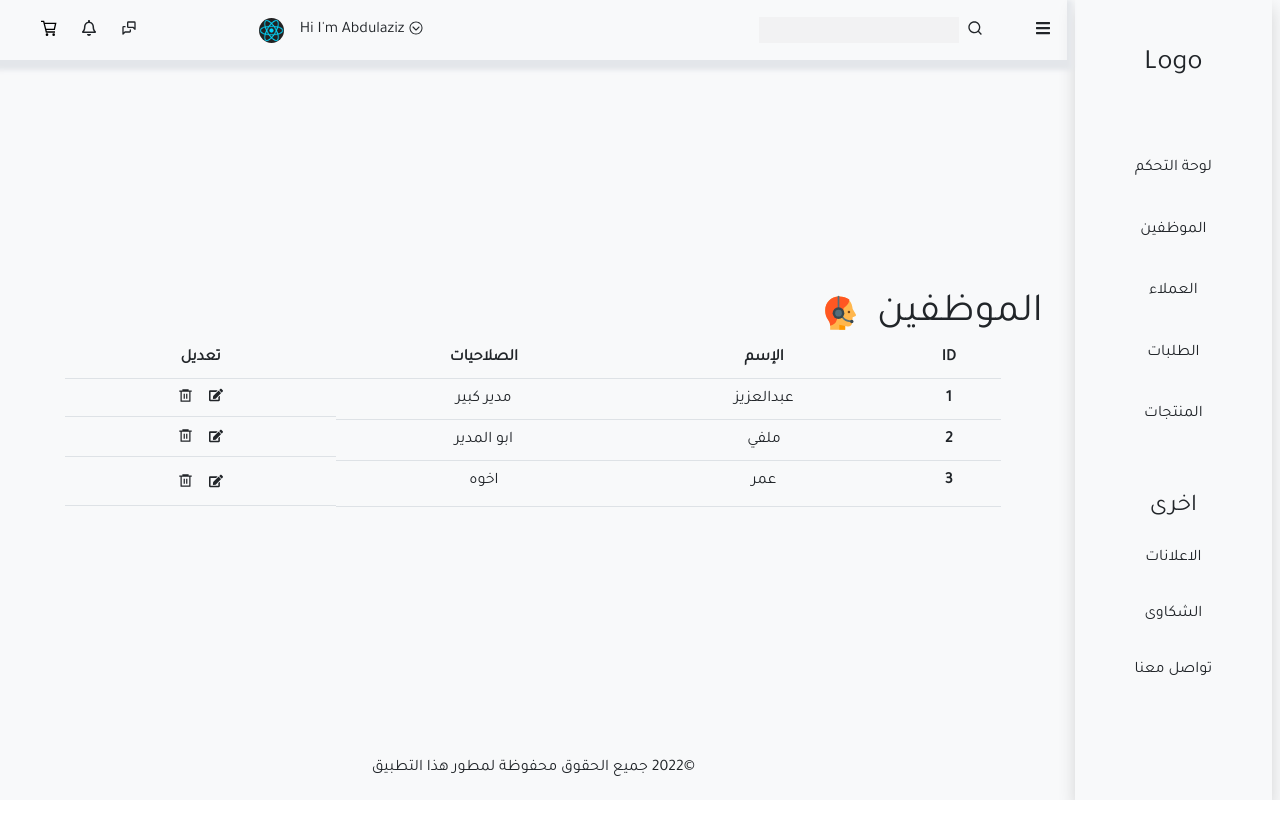
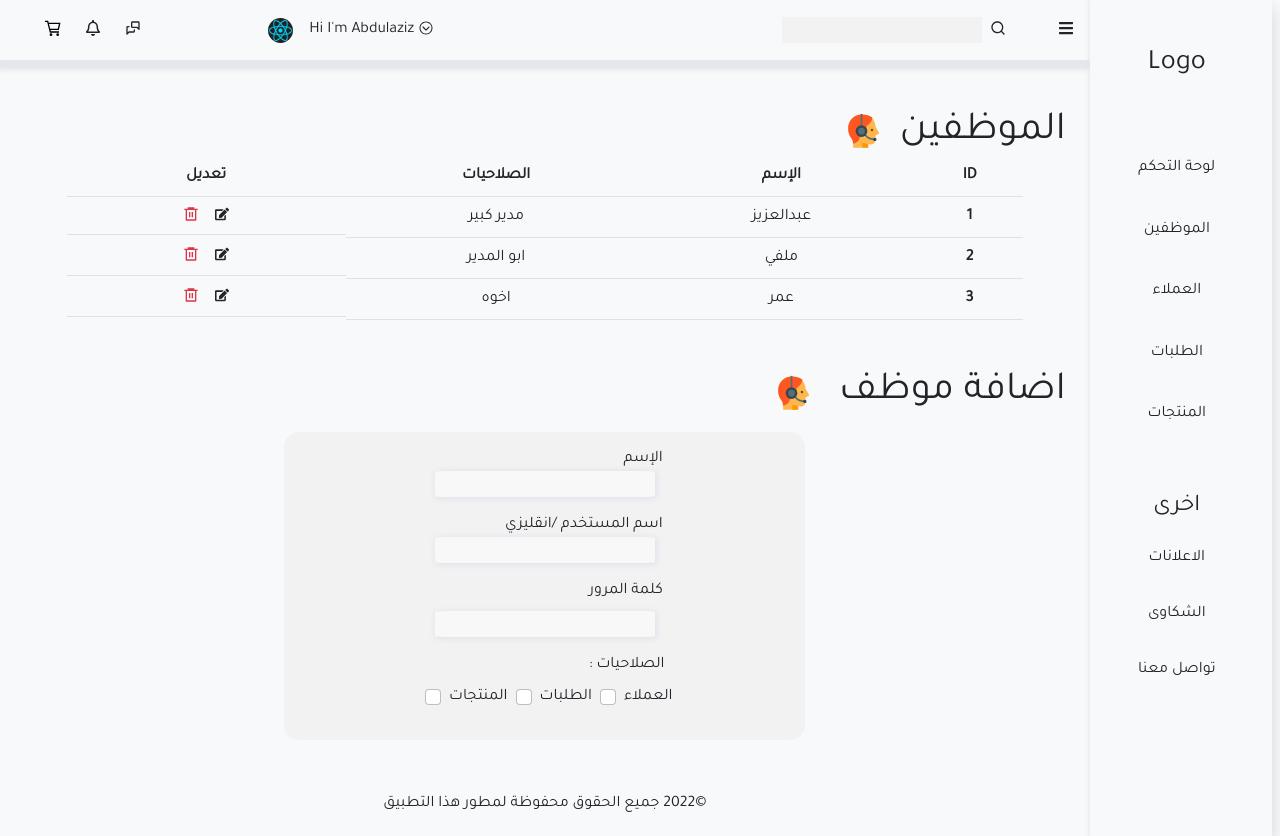
Before and after one commit to azmlan/dashboard-react, a React (Create React App) app: page /employees in a window 1280 px wide. Before the commit the page ends 800 px from the top, so only its background shows below. Built offline with nearby package versions, Linux system fonts and the light colour scheme.

Commit message:
Add Employee done

```diff
--- a/src/App.css
+++ b/src/App.css
@@ -2,8 +2,23 @@ body{
     padding: 0;
     margin: 0;
 }
+.App{
+display: flex;
+flex-direction: row;
+}
 .sidebarApp{
-
+    flex-grow: 0.1;
+    overflow: hidden;
+    box-shadow:  1px 1px 5px 2px #e3e6ea;
+}
+.appContent{
+    flex-grow: 0.9;
+    overflow: hidden;
+}
+.sidebar{
+    position: relative;
+    height: 100%;
+    width: 100%;;
 }
 .noBorder{
     border: none;
@@ -19,6 +34,25 @@ body{
 .min-h-50{
     min-height: 50px;
     max-height: 70px;
+}
+.lightInput{
+    border: none;
+    background-color: rgba(253, 251, 251, 0.7);
+    width: 220px;
+    border-radius: 5%;
+    box-shadow:  1px 1px 5px 2px #e3e6ea;
+    outline: none;
+}
+.lightInput:focus{
+        padding: 2px;
+        transition: ease-in-out 0.3s;
+}
+.inputBox{
+    display: flex;
+    flex-direction: column;
+    align-items: center;
+    padding: 15px;
+    border-radius: 15px;
 }
 .searchBox{
     border: none;
@@ -91,7 +125,9 @@ tbody tr:hover{
     transition: ease-in-out 0.3s;
 }
 
-
+.bgGray{
+    background-color: rgb(227, 226, 226,0.3);
+}
 @media (max-width: 576px) {
     .col-xs-12 {
         flex: 0 0 auto;
--- a/src/App.js
+++ b/src/App.js
@@ -12,13 +12,13 @@ import Products from "./pages/Products";
 
 function App() {
   return (
-    <div className="App   col-12 d-flex  vh-100 bg-light">
+    <div className="App    bg-light">
       <Router>
-      <div className="sidebarApp  col-2 ">
+      <div className="sidebarApp  ">
         <Sidebar />
       </div>
-      <div className="col-9    d-flex flex-column flex-grow-1 justify-content-between">
-        <div className=" ">
+      <div className="appContent d-flex flex-column  justify-content-between">
+        <div className="navbarApp  ">
           <Navbar />
         </div>
       <Routes>
@@ -31,7 +31,7 @@ function App() {
 
         <Route path="*" element={<ErrorPage/>}/>
       </Routes>
-        <div className="">
+        <div className="footerApp mt-5 ">
           <Footer />
         </div>
       </div>
--- a/src/pages/Clients.jsx
+++ b/src/pages/Clients.jsx
@@ -31,51 +31,51 @@ export default function Clients() {
               <td>القصيم - بريدة</td>
               <td className="">
               <button className="btn btn-sm noBorder mx-2 noPadding text-dark">
-                  <FiEye size={14} />
+                  <FiEye  size={16} />
                 </button>
                 <button className="btn btn-sm noBorder mx-2 noPadding  text-dark">
                   <FaEdit size={14} />
                 </button>
                 <button className="btn btn-sm noBorder mx-2 noPadding text-dark ">
-                  <RiDeleteBin6Line size={15} />
+                  <RiDeleteBin6Line className="text-danger" size={16} />
                 </button>
               </td>
             </tr>
             <tr>
               <th>2</th>
               <td>
-                <button type="button" className="btn btn-sm noBorder" onClick={()=>alert('بيانات العميل')} style={{fontSize:15}}>عمر</button>
+                <button type="button" className="btn btn-sm noBorder" onClick={()=>alert('بيانات العميل')} style={{fontSize:16}}>عمر</button>
               </td>
               <td>molvy51@gmail.com</td>
               <td>القصيم - بريدة</td>
               <td className="">
               <button className="btn btn-sm noBorder mx-2 noPadding text-dark">
-                  <FiEye size={14} />
+                  <FiEye size={16} />
                 </button>
                 <button className="btn btn-sm noBorder mx-2 noPadding text-dark">
                   <FaEdit size={14} />
                 </button>
                 <button className="btn btn-sm noBorder mx-2 noPadding text-dark ">
-                  <RiDeleteBin6Line size={15} />
+                  <RiDeleteBin6Line className="text-danger" size={16} />
                 </button>
               </td>
             </tr>
             <tr>
               <th>3</th>
               <td>
-                <button type="button" className="btn btn-sm noBorder" onClick={()=>alert('بيانات العميل')} style={{fontSize:15}}>ملفي</button>
+                <button type="button" className="btn btn-sm noBorder" onClick={()=>alert('بيانات العميل')} style={{fontSize:18}}>ملفي</button>
               </td>
               <td>omar053@hotmail.com</td>
               <td>القصيم - بريدة</td>
               <td className="">
                 <button className="btn btn-sm noBorder mx-2 noPadding text-dark">
-                  <FiEye size={14} />
+                  <FiEye size={16} />
                 </button>
                 <button className="btn btn-sm noBorder mx-2 noPadding   text-dark    ">
                   <FaEdit size={14} />
                 </button>
                 <button className="btn btn-sm noBorder mx-2 noPadding   text-dark ">
-                  <RiDeleteBin6Line size={15} />
+                  <RiDeleteBin6Line className="text-danger" size={16} />
                 </button>
               </td>
             </tr>
--- a/src/pages/Employees.jsx
+++ b/src/pages/Employees.jsx
@@ -5,7 +5,7 @@ import {FcCustomerSupport} from 'react-icons/fc';
 export default function Employees() {
   return (
     <div className='employees '>
-      <div className='d-flex flex-row  justify-content-start align-items-center mx-4'>
+      <div className='d-flex flex-row  justify-content-start align-items-center mx-4 mt-5'>
       <h1 className='m-0 '>الموظفين </h1>
       <span className=' mx-3   noBorder'><FcCustomerSupport  size={40}/></span >
       </div>
@@ -26,8 +26,8 @@ export default function Employees() {
       <td>عبدالعزيز</td>
       <td>مدير كبير</td>
       <td className='d-flex  justify-content-center'>
-        <button className='btn btn-sm noBorder   text-dark mx-2 noPadding   '><FaEdit size={14}/></button>
-        <button className='btn btn-sm noBorder   text-dark mx-2 noPadding'><RiDeleteBin6Line size={15}/></button>
+        <button className='btn btn-sm noBorder   text-dark mx-2 noPadding   '><FaEdit  className='text-dark' size={14}/></button>
+        <button className='btn btn-sm noBorder   text-dark mx-2 noPadding'><RiDeleteBin6Line className='text-danger' size={16}/></button>
       </td>
     </tr>
     <tr>
@@ -35,8 +35,8 @@ export default function Employees() {
       <td>ملفي</td>
       <td>ابو المدير</td>
       <td className='d-flex  justify-content-center'>
-        <button className='btn btn-sm noBorder   text-dark mx-2 noPadding   '><FaEdit size={14}/></button>
-        <button className='btn btn-sm noBorder   text-dark mx-2 noPadding'><RiDeleteBin6Line size={15}/></button>
+      <button className='btn btn-sm noBorder   text-dark mx-2 noPadding   '><FaEdit  className='text-dark' size={14}/></button>
+        <button className='btn btn-sm noBorder   text-dark mx-2 noPadding'><RiDeleteBin6Line className='text-danger' size={16}/></button>
       </td>
     </tr>
     <tr >
@@ -44,13 +44,59 @@ export default function Employees() {
       <td>عمر</td>
       <td>اخوه</td>
       <td className='d-flex  justify-content-center'>
-        <button className='btn btn-sm noBorder   text-dark    '><FaEdit size={14}/></button>
-        <button className='btn btn-sm noBorder   text-dark '><RiDeleteBin6Line size={15}/></button>
+      <button className='btn btn-sm noBorder   text-dark mx-2 noPadding   '><FaEdit  className='text-dark' size={14}/></button>
+        <button className='btn btn-sm noBorder   text-dark mx-2 noPadding'><RiDeleteBin6Line className='text-danger' size={16}/></button>
       </td>
     </tr>
   </tbody>
 </table>
+
+
     </div>
+<div className='d-flex flex-column  justify-content-start align-items-start mx-4 mt-5 '>
+  <div>
+      <h1 className='m-0 d-inline'>اضافة موظف  </h1>
+      <span className=' mx-3 noBorder'><FcCustomerSupport  size={40}/></span >
+  </div>
+
+
+
+      <form className="mt-3  align-self-center bgGray inputBox  w-50 w-sm-100 ">
+
+        <div className="d-flex flex-column mb-3 ">
+        <label className="" htmlFor="form3Example1c">الإسم  </label>
+    <input type="text"  className="lightInput mx-2" />
+        </div>
+        <div className="d-flex flex-column mb-3 ">
+        <label className="" htmlFor="form3Example3c">اسم المستخدم /انقليزي</label>
+    <input type="text"  className="lightInput mx-2" />
+        </div>
+        <div className="d-flex flex-column mb-3 ">
+        <label className="form-label" htmlFor="form3Example4c">كلمة المرور</label>
+    <input type="password"  className="lightInput mx-2" />
+        </div>
+
+        <div className="d-flex flex-column mb-3 ">
+        <label className="form-label mx-2" htmlFor="form3Example4cd">الصلاحيات : </label>
+        <div className="d-flex flex-row">
+
+        <label className="form-check-label" htmlFor="flexCheckIndeterminate">
+      العملاء
+  </label>
+  <input className="form-check-input mx-2" type="checkbox" value="" />
+  <label className="form-check-label" htmlFor="flexCheckIndeterminate">
+      الطلبات
+  </label>
+  <input className="form-check-input mx-2" type="checkbox" value="" />
+  <label className="form-check-label" htmlFor="flexCheckIndeterminate">
+      المنتجات
+  </label>
+  <input className="form-check-input mx-2" type="checkbox" value="" />
+        </div>
+        </div>
+
+</form>
+      </div>
     </div>
   )
 }
```
